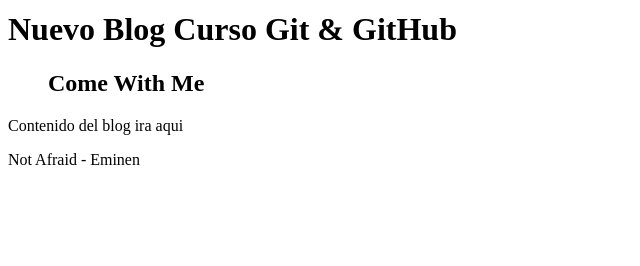
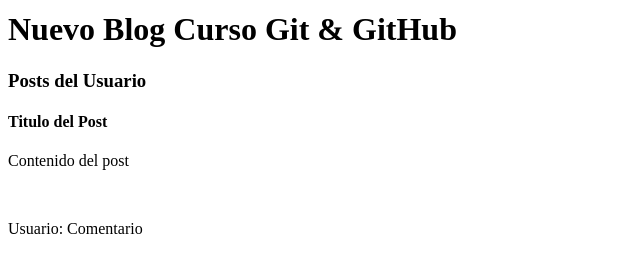
Before and after one commit to JaerH/curso-git, a plain HTML site: page index.html in a window 1280 px wide. Shown: the part 534-800 px from the top of the page, without its empty margins (0-640 px from the left). Drawn offline with Linux system fonts and the light colour scheme; a web font is replaced by a local one.

Commit message:
Add post html

```diff
--- a/index.html
+++ b/index.html
@@ -7,7 +7,7 @@
     <link rel="preconnect" href="https://fonts.googleapis.com">
     <link rel="preconnect" href="https://fonts.gstatic.com" crossorigin>
     <link href="https://fonts.googleapis.com/css2?family=Overpass+Mono:wght@300&display=swap" rel="stylesheet">
-    <link rel="stylesheet" href="styles.css">
+    <link rel="stylesheet" href="style.css">
     <title>Blog Curso Git</title>
 </head>
 <body>
@@ -15,10 +15,14 @@
         <img class="logo" src="img/logoGit.png" alt="">
         <h1>Nuevo Blog Curso Git & GitHub</h1>
     </div>
-    <dir>
-        <h2>Come With Me</h2>
-    </dir>
-    <div>Contenido del blog ira aqui</div>
-    <p>Not Afraid - Eminen</p>
+    <div class="container" id="content">
+        <h3>Posts del Usuario</h3>
+        <div class="post">
+            <h4>Titulo del Post</h4>
+            <p>Contenido del post</p>
+            <br>
+            <p><span>Usuario:</span> Comentario</p>
+        </div>
+    </div>
 </body>
 </html>
```
